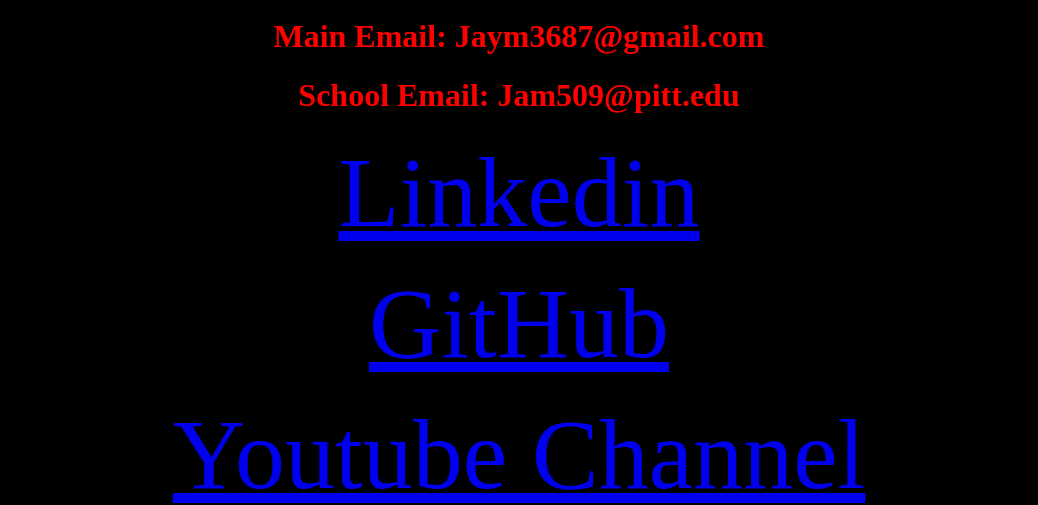
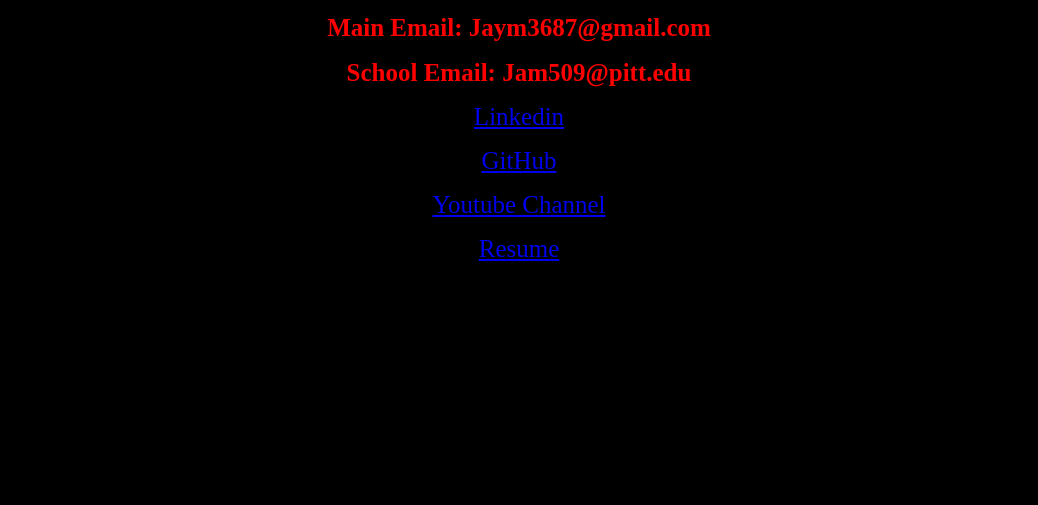
Before and after one commit to JasonM3687/jasonmatuszak.com, a plain HTML site: page index.html in a window 1280 px wide. Shown: the part 301-806 px from the top of the page, without its empty margins (121-1159 px from the left). Drawn offline with Linux system fonts and the light colour scheme.

Commit message:
Update index.html

```diff
--- a/index.html
+++ b/index.html
@@ -2,9 +2,10 @@
  <head>
  <style>
 h1 {text-align: center;}
+h1 {font-size: 25px}
 p {text-align: center;}
 div {text-align: center;}
-a {font-size: 100px}
+a {font-size: 25px}
 </style>
  </head>
  <body style="background-color:black;">
```
